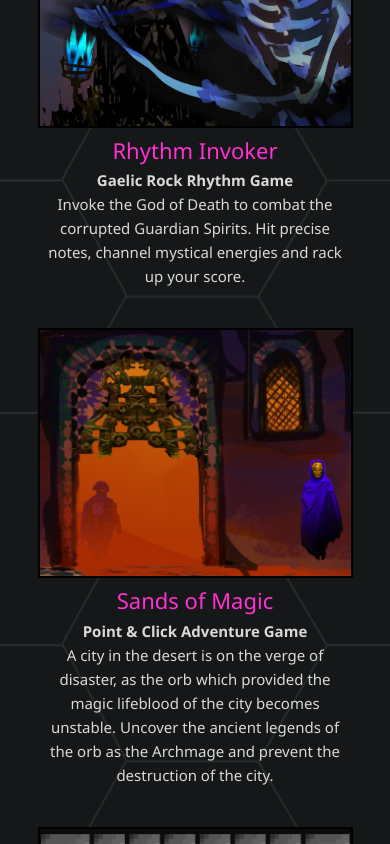
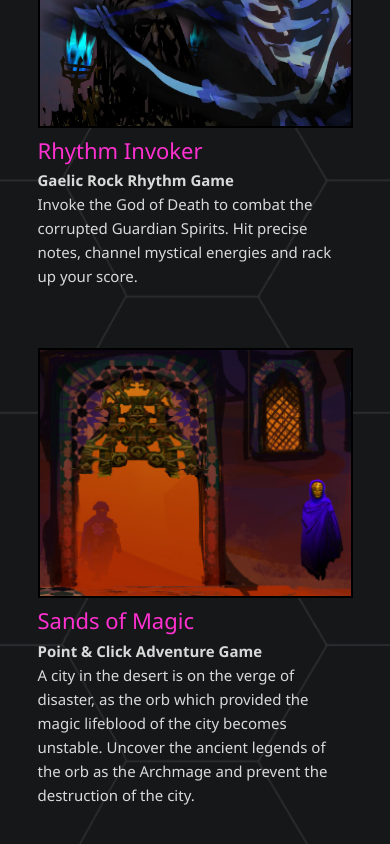
Before and after one commit to Vanhoras/phwebsite, a Vue app in the folder frontend/: page / in a window 390 px wide. Shown: the part 5280-6124 px from the top of the page. Built offline with nearby package versions, Linux system fonts and the light colour scheme; what @vueuse/head would draw is missing.

Commit message:
GamePreview - made text left aligned on mobile view

```diff
--- a/frontend/src/components/game/GamePreview.vue
+++ b/frontend/src/components/game/GamePreview.vue
@@ -11,7 +11,7 @@
     <a :href="props.game.itch_io_link">
       <h3 class="game__preview__title">{{ props.game.title }}</h3>
     </a>
-    <h4 class="game__preview__description">{{ props.game.genre }}</h4>
+    <h4>{{ props.game.genre }}</h4>
     <p class="game__preview__description">{{ props.game.short_description }}</p>
   </div>
 </template>
@@ -69,7 +69,6 @@
   .game__preview__title {
     color: var(--accent-1);
     font-size: 2.2rem;
-    text-align: center;
     margin-top: 0.5rem;
   }
 
@@ -78,11 +77,25 @@
   }
 
   .game__preview__description {
-    text-align: center;
     white-space: pre-line;
   }
 
   h4 {
     display: block;
+    white-space: pre-line;
+  }
+
+  @media (min-width: 650px) {
+    .game__preview__title {
+      text-align: center;
+    }
+
+    .game__preview__description {
+      text-align: center;
+    }
+
+    h4 {
+      text-align: center;
+    }
   }
 </style>
--- a/frontend/src/views/GamesView.vue
+++ b/frontend/src/views/GamesView.vue
@@ -48,6 +48,7 @@
     display: flex;
     flex-wrap: wrap;
     justify-content: space-around;
+    gap: 2rem;
   }
 
   .lg-crop {
```
